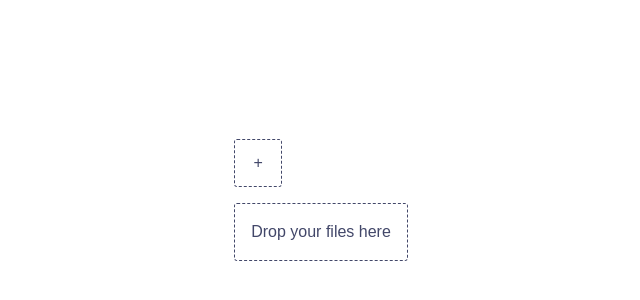
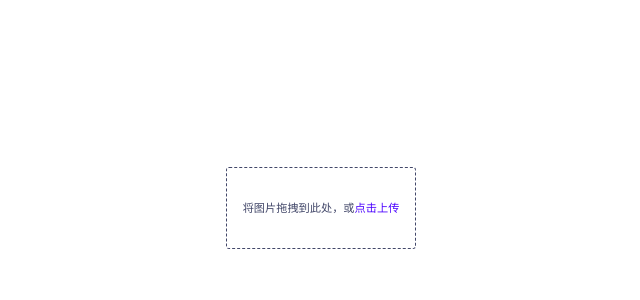
Before and after one commit to sikichan/chat-app-react, a React (Vite) app in the folder frontend/: page /personal/avatar in a window 1280 px wide. Shown: the part 200-500 px from the top of the page, without its empty margins (319-959 px from the left). Built offline with nearby package versions, Linux system fonts and the light colour scheme; a web font is replaced by a local one.

Commit message:
updates:ImageCropper

```diff
--- a/frontend/src/components/FileUpload.tsx
+++ b/frontend/src/components/FileUpload.tsx
@@ -1,25 +1,39 @@
 import React, { useRef, useState } from "react"
 import styled from "styled-components"
+import toast from "react-hot-toast"
 
-const FileUpload = () => {
+const validateType = (file: File) => {
+  if (!["image/png", "image/jpeg", "image/jpg"].includes(file.type)) {
+    toast.error("只能上传JPG/PNG图片类型")
+    return false
+  }
+  return true
+}
+type Props = {
+  onFileUpload: (file: File) => void
+}
+const FileUpload = ({ onFileUpload }: Props) => {
   const [isDragOver, setIsDragOver] = useState(false)
   const ref = useRef<HTMLInputElement | null>(null)
 
   const handleUpload = (e: React.ChangeEvent<HTMLInputElement>) => {
     const file = e.target.files?.[0]
-    if (file) {
-      // handle file upload
-      console.log("File selected:", file)
+    if (!file) return
+    if (validateType(file)) {
+      onFileUpload(file)
     }
   }
 
   const handleDrop = (e: React.DragEvent<HTMLDivElement>) => {
     e.preventDefault()
     setIsDragOver(false)
-    const file = e.dataTransfer.files[0]
-    if (file) {
-      console.log("File dropped:", file)
-      // handle file upload
+    if (e.dataTransfer.files.length > 0) {
+      const file = e.dataTransfer.files[0]
+      // console.log(file)
+      if (!file) return
+      if (validateType(file)) {
+        onFileUpload(file)
+      }
     }
   }
 
@@ -34,21 +48,30 @@ const FileUpload = () => {
 
   return (
     <Container>
+      {/*<div*/}
+      {/*  className={`file-upload ${isDragOver ? "drag-over" : ""}`}*/}
+      {/*  onClick={() => ref.current?.click()}*/}
+      {/*  onDrop={handleDrop}*/}
+      {/*  onDragOver={handleDragOver}*/}
+      {/*  onDragLeave={handleDragLeave}*/}
+      {/*>*/}
+      {/*  +*/}
+      {/*</div>*/}
+
+      <input
+        type="file"
+        accept={"image/jpeg, image/jpg, image/png"}
+        onChange={handleUpload}
+        ref={ref}
+      />
       <div
-        className={`file-upload ${isDragOver ? "drag-over" : ""}`}
+        className={`beauty ${isDragOver ? "drag-over" : ""}`}
         onClick={() => ref.current?.click()}
-      >
-        +
-      </div>
-
-      <input type="file" onChange={handleUpload} ref={ref} />
-      <div
-        className="beauty"
         onDrop={handleDrop}
         onDragOver={handleDragOver}
         onDragLeave={handleDragLeave}
       >
-        Drop your files here
+        将图片拖拽到此处，或<span className="text-primary">点击上传</span>
       </div>
     </Container>
   )
@@ -56,34 +79,35 @@ const FileUpload = () => {
 
 const Container = styled.div`
   position: relative;
+  //
+  //.file-upload {
+  //  width: 3rem;
+  //  height: 3rem;
+  //  border-radius: 0.2rem;
+  //  border: 0.08rem dashed #424769;
+  //  display: flex;
+  //  justify-content: center;
+  //  align-items: center;
+  //  color: #424769;
+  //  transition: background-color 0.3s;
+  //}
 
-  .file-upload {
-    width: 3rem;
-    height: 3rem;
+  .beauty {
+    margin-top: 1rem;
+    padding: 2rem 1rem;
+    border: 0.08rem dashed #424769;
     border-radius: 0.2rem;
-    border: 0.08rem dashed #424769;
-    display: flex;
-    justify-content: center;
-    align-items: center;
+    text-align: center;
     color: #424769;
-    transition: background-color 0.3s;
+    font-size: 0.7rem;
+
+    &.drag-over {
+      background-color: #e0e0e0;
+    }
 
     &:hover {
       cursor: pointer;
     }
-
-    &.drag-over {
-      background-color: #e0e0e0;
-    }
-  }
-
-  .beauty {
-    margin-top: 1rem;
-    padding: 1rem;
-    border: 0.08rem dashed #424769;
-    border-radius: 0.2rem;
-    text-align: center;
-    color: #424769;
   }
 
   input[type="file"] {
--- a/frontend/src/components/ImageCropper/ImageCropper.tsx
+++ b/frontend/src/components/ImageCropper/ImageCropper.tsx
@@ -93,7 +93,17 @@ const ImageCropper = ({
         } = croppedAreaPixels
         croppedCanvas.width = croppedWidth
         croppedCanvas.height = croppedHeight
-        croppedCtx.drawImage(canvas, x, y, width, height, 0, 0, width, height)
+        croppedCtx.drawImage(
+          canvas,
+          x,
+          y,
+          croppedWidth,
+          croppedHeight,
+          0,
+          0,
+          croppedWidth,
+          croppedHeight,
+        )
 
         croppedCanvas.toBlob((blob) => {
           if (blob) {
--- a/frontend/src/index.css
+++ b/frontend/src/index.css
@@ -80,6 +80,6 @@ body {
 }
 
 .reactEasyCrop_CropArea {
-  border-radius: 50%;
+  /*border-radius: 50%;*/
   border: 2px dashed ghostwhite !important;
 }
--- a/frontend/src/pages/ModifyAvatar.tsx
+++ b/frontend/src/pages/ModifyAvatar.tsx
@@ -1,5 +1,5 @@
 import ImageCropper from "@/components/ImageCropper/ImageCropper.tsx"
-import React, { useCallback, useState } from "react"
+import { useCallback, useState } from "react"
 import { getDataUrl } from "@/utils/file.ts"
 import FileUpload from "@/components/FileUpload.tsx"
 
@@ -9,11 +9,6 @@ const ModifyAvatar = () => {
   const [zoom, setZoom] = useState(1)
   const [croppedImage, setCroppedImage] = useState<Blob>()
   const [rotation, setRotation] = useState(0)
-  const [loading, setLoading] = useState(false)
-  const onDrop = useCallback((acceptedFiles: File[]) => {
-    setRemoteImage("")
-    setLocalImage(URL.createObjectURL(acceptedFiles[0]))
-  }, [])
 
   const handleOnZoom = useCallback((zoomValue: number) => {
     setZoom(zoomValue)
@@ -26,10 +21,19 @@ const ModifyAvatar = () => {
     const img = await getDataUrl(croppedImage as Blob)
     console.log(img)
   }
+  const handleOnUpload = (file: File) => {
+    const url = URL.createObjectURL(file)
+    console.log(url)
+    setRemoteImage("")
+    setLocalImage(url)
+  }
+  const handleCancel = () => {
+    setLocalImage("")
+  }
 
   return (
     <div className="flex flex-col justify-center items-center">
-      <FileUpload />
+      {!localImage && <FileUpload onFileUpload={handleOnUpload} />}
       {localImage ? (
         <>
           <ImageCropper
@@ -43,7 +47,7 @@ const ModifyAvatar = () => {
             height={500}
           />
           <div className="flex gap-8 items-center h-[15vh]">
-            <button className="btn" onClick={handleCrop}>
+            <button className="btn" onClick={handleCancel}>
               Cancel
             </button>
             <button className="btn btn-primary" onClick={handleCrop}>
```
